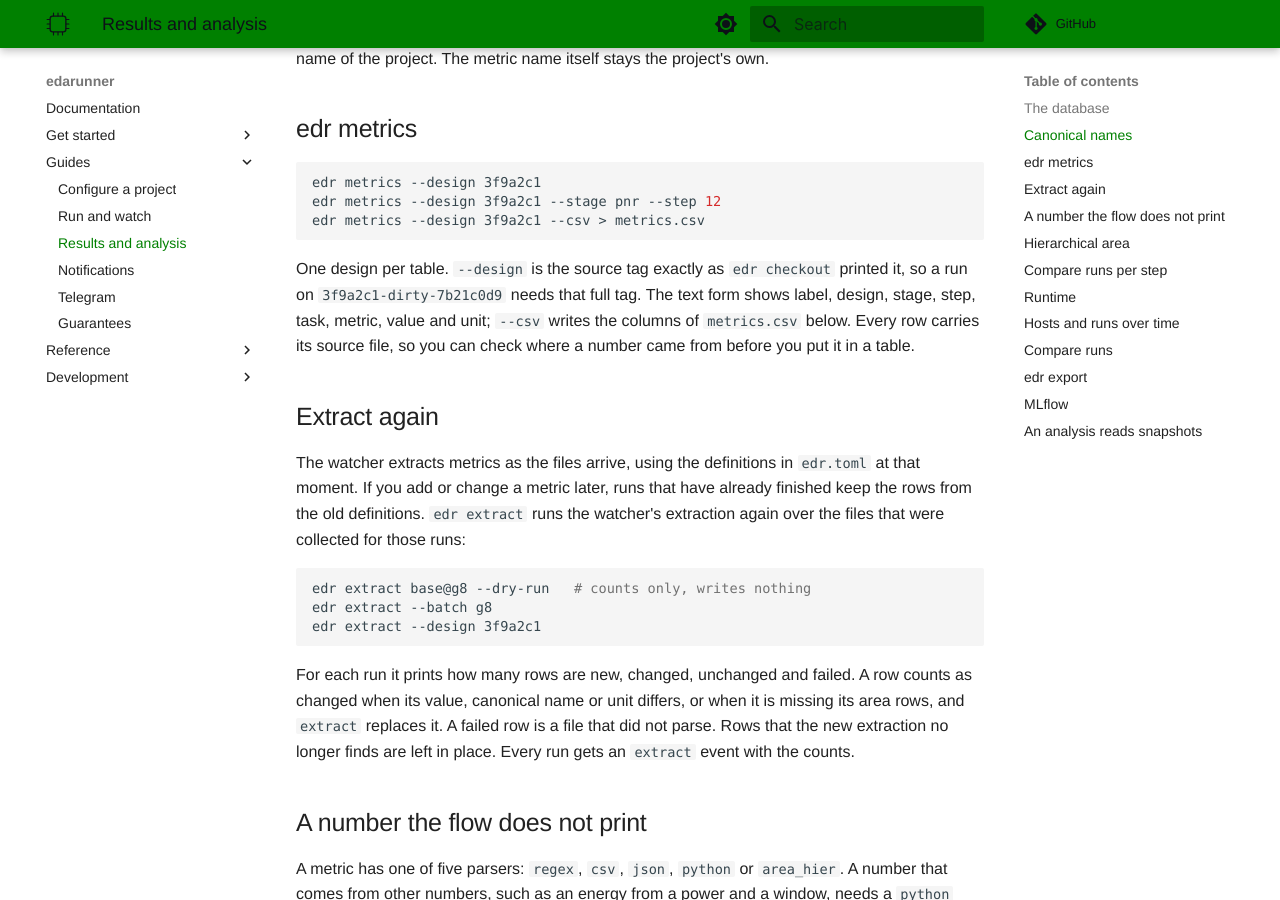
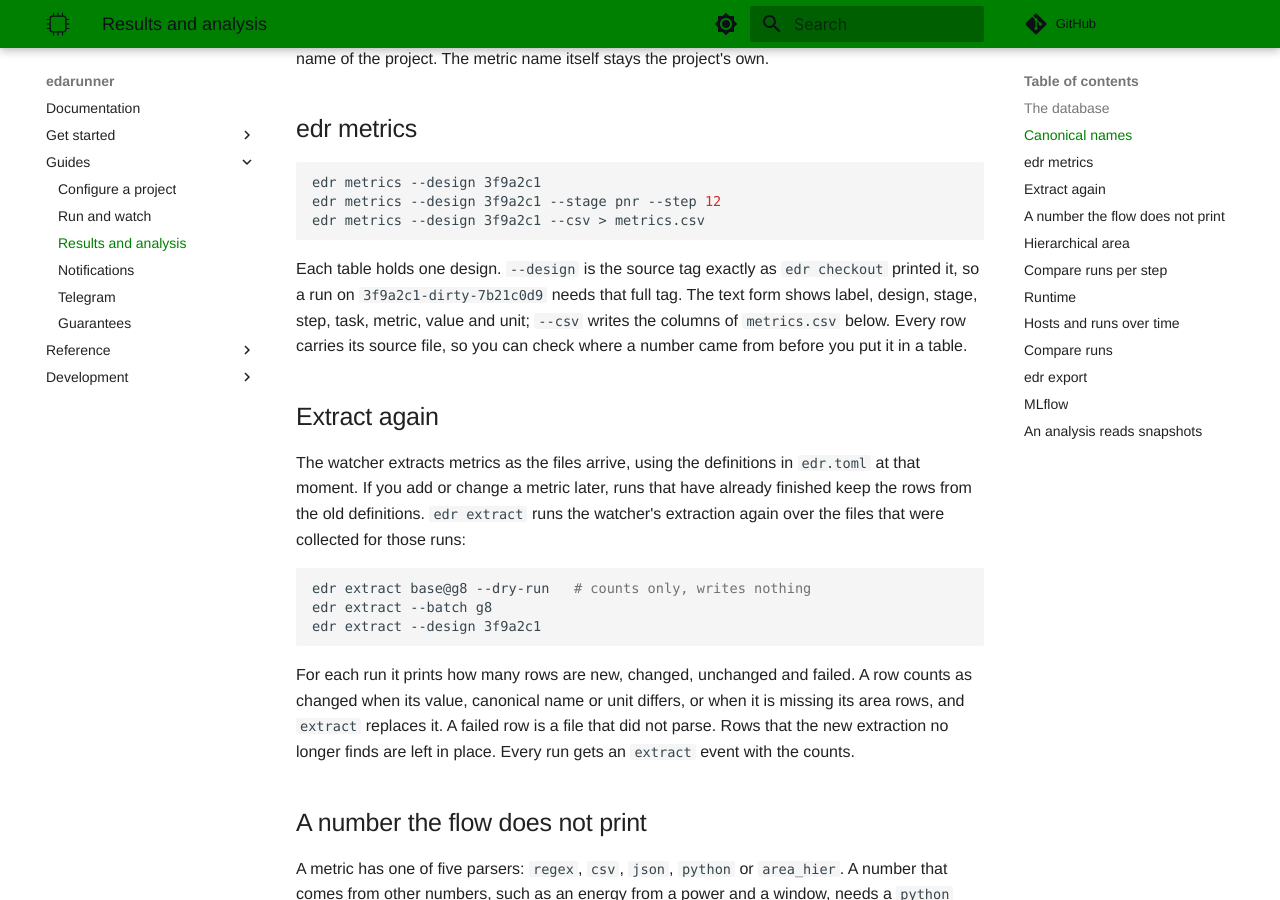
Before and after one commit to lionnus/edarunner, an MkDocs documentation site: the page built from docs/results.md, in a window 1280 px wide and 900 px high, scrolled down 2142 px. Built offline with MkDocs 1.6.1 and Material for MkDocs 9.7.7, drawn with Linux system fonts in a browser that asks for light colours; comment, search, counter and statistics services are not loaded.

Commit message:
:memo: results: Write the one-design rule as a sentence

````diff
--- a/docs/results.md
+++ b/docs/results.md
@@ -65,8 +65,8 @@ edr metrics --design 3f9a2c1 --stage pnr --step 12
 edr metrics --design 3f9a2c1 --csv > metrics.csv
 ```
 
-One design per table. `--design` is the source tag exactly as `edr checkout`
-printed it, so a run on `3f9a2c1-dirty-7b21c0d9` needs that full tag.
+Each table holds one design. `--design` is the source tag exactly as
+`edr checkout` printed it, so a run on `3f9a2c1-dirty-7b21c0d9` needs that full tag.
 The text form shows label, design, stage, step, task, metric, value and
 unit; `--csv` writes the columns of `metrics.csv` below. Every row
 carries its source file, so you can check where a number came from
````
